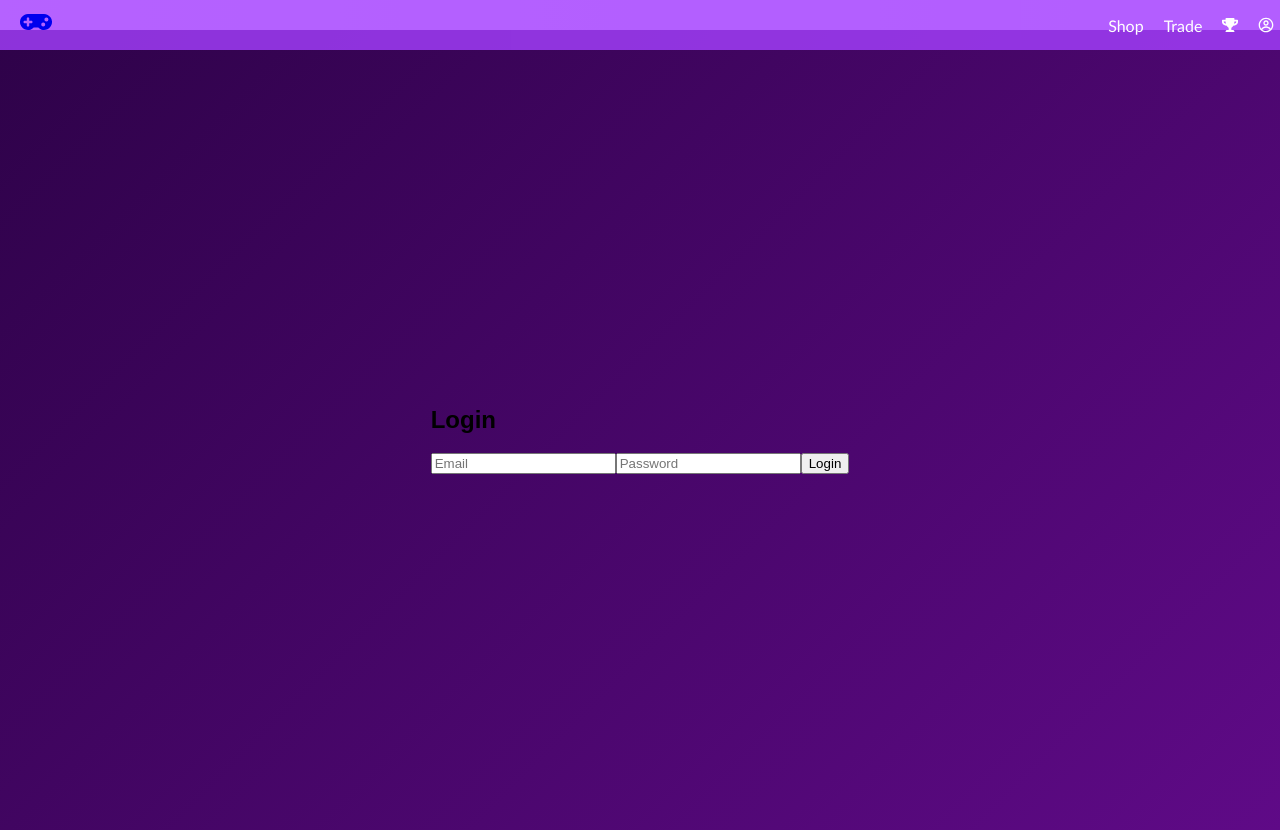
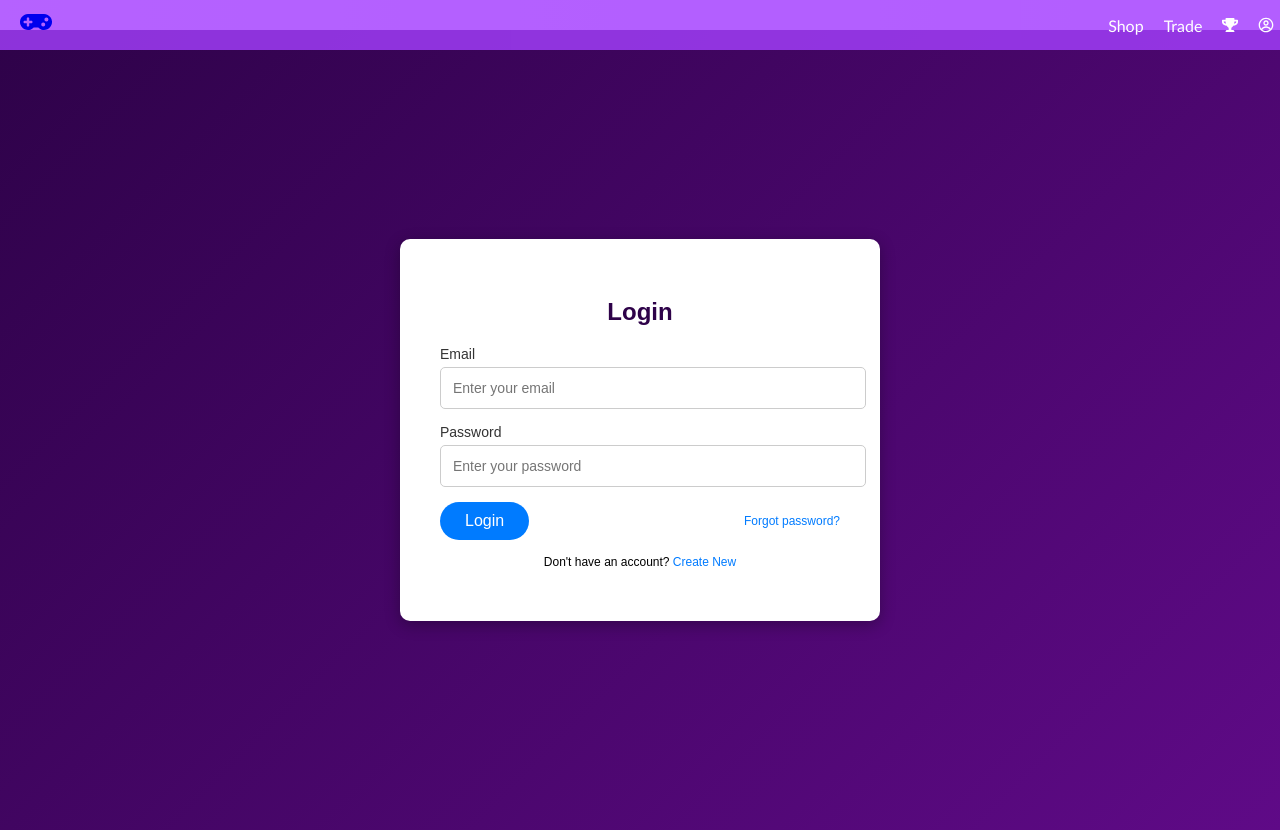
Before and after one commit to KentvTran/Slots-for-Kinji-Hakari, a React (Vite) app: page /login-page in a window 1280 px wide. Built offline with nearby package versions, Linux system fonts and the light colour scheme; no server answers.

Commit message:
Fixed format from loginpage

```diff
--- a/src/components/LoginPage/LoginPage.jsx
+++ b/src/components/LoginPage/LoginPage.jsx
@@ -1,15 +1,17 @@
 import React, { useState } from 'react';
-import { useNavigate } from 'react-router-dom';
+import './LoginPage.scss';
+import { Link, useNavigate } from 'react-router-dom';
 import { doSignInWithEmailAndPassword } from '../../firebase/auth';
-import { auth, db } from '../../firebase/firebase';
+import { useAuth } from '../../contexts/authContext';
 import { doc, getDoc, updateDoc, serverTimestamp } from 'firebase/firestore';
+import { db } from '../../firebase/firebase';
 import { differenceInDays } from 'date-fns';
-import './LoginPage.scss';
 
-const LoginPage = ({ setUser }) => {
+const LoginPage = () => {
   const [email, setEmail] = useState('');
   const [password, setPassword] = useState('');
-  const [error, setError] = useState('');
+  const [error, setError] = useState(null);
+  const { setUser } = useAuth();
   const navigate = useNavigate();
 
   const updateDailyLoginReward = async (user) => {
@@ -20,7 +22,6 @@ const LoginPage = ({ setUser }) => {
 
     let data = userSnap.data();
 
-    // ✅ Patch missing fields
     const updates = {};
     if (!('credits' in data)) updates.credits = 0;
     if (!('loginStreak' in data)) updates.loginStreak = 0;
@@ -28,7 +29,7 @@ const LoginPage = ({ setUser }) => {
 
     if (Object.keys(updates).length > 0) {
       await updateDoc(userRef, updates);
-      userSnap = await getDoc(userRef); // re-fetch after patch
+      userSnap = await getDoc(userRef);
       data = userSnap.data();
     }
 
@@ -59,44 +60,60 @@ const LoginPage = ({ setUser }) => {
     console.log(`🏆 Daily login reward: +${reward} credits (streak: ${newStreak})`);
   };
 
-
   const handleSubmit = async (e) => {
     e.preventDefault();
+    setError(null);
     try {
       const userCredential = await doSignInWithEmailAndPassword(email, password);
       const user = userCredential.user;
 
-      await updateDailyLoginReward(user); // ✅ Reward logic
+      await updateDailyLoginReward(user); // ✅ login streak logic
 
       setUser(user);
       navigate('/slots');
     } catch (err) {
       setError('Invalid email or password');
-      console.error(err);
     }
   };
 
   return (
     <div className="login-page">
-      <form className="login-form" onSubmit={handleSubmit}>
+      <div className="login-box">
         <h2>Login</h2>
-        {error && <p className="error">{error}</p>}
+        {error && <p className="error-message">{error}</p>}
+        <form onSubmit={handleSubmit}>
+          <div className="form-group">
+            <label>Email</label>
             <input
               type="email"
-          placeholder="Email"
+              placeholder="Enter your email"
               value={email}
-          onChange={e => setEmail(e.target.value)}
+              onChange={(e) => setEmail(e.target.value)}
               required
             />
+          </div>
+
+          <div className="form-group">
+            <label>Password</label>
             <input
               type="password"
-          placeholder="Password"
+              placeholder="Enter your password"
               value={password}
-          onChange={e => setPassword(e.target.value)}
+              onChange={(e) => setPassword(e.target.value)}
               required
             />
+          </div>
+
+          <div className="actions">
             <button type="submit">Login</button>
+            <Link to="/forgot-password" className="forgot-password">Forgot password?</Link>
+          </div>
+
+          <p className="signup-link">
+            Don't have an account? <Link to="/new-account">Create New</Link>
+          </p>
         </form>
+      </div>
     </div>
   );
 };
```
Lines whose indentation alone changed are shown as unchanged.
